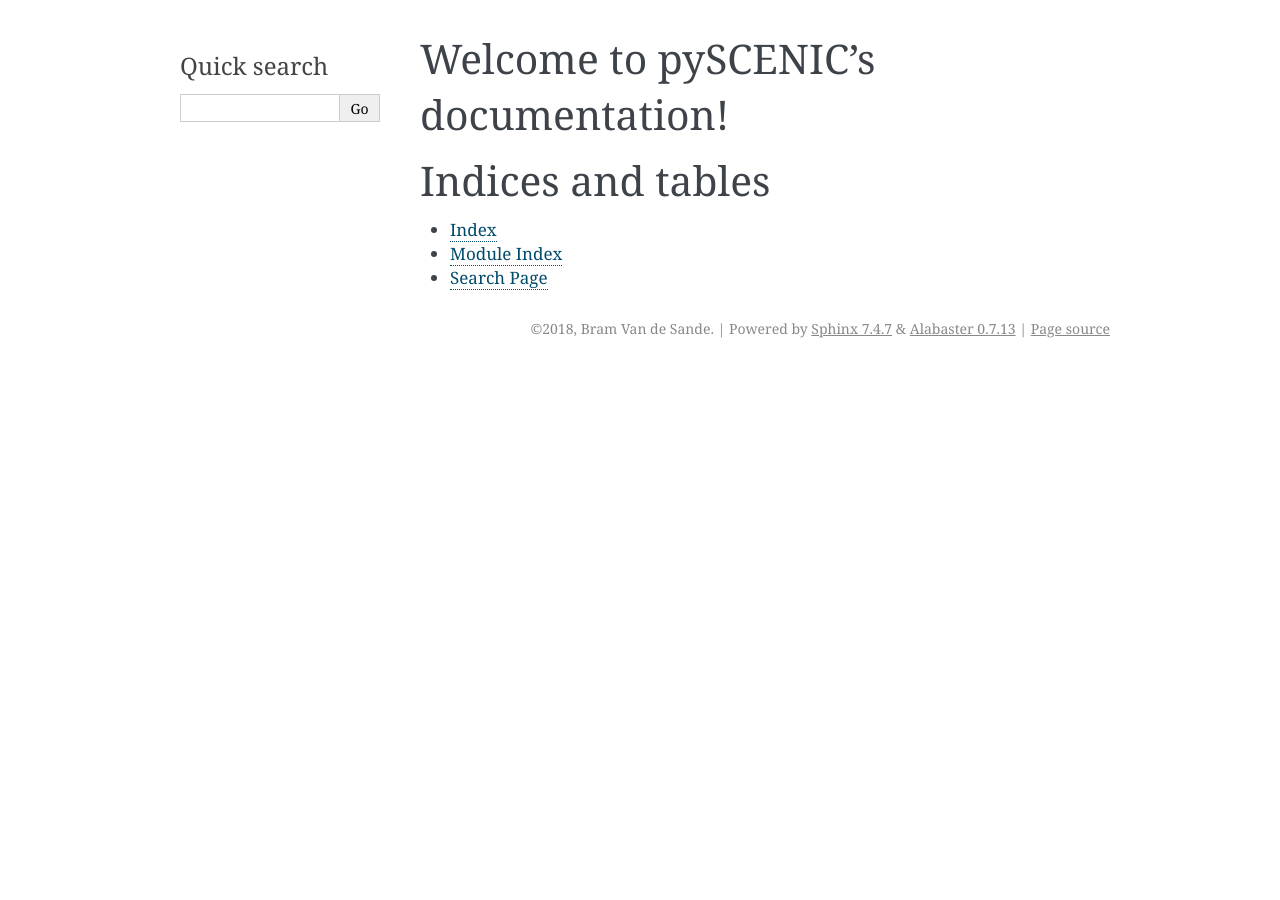
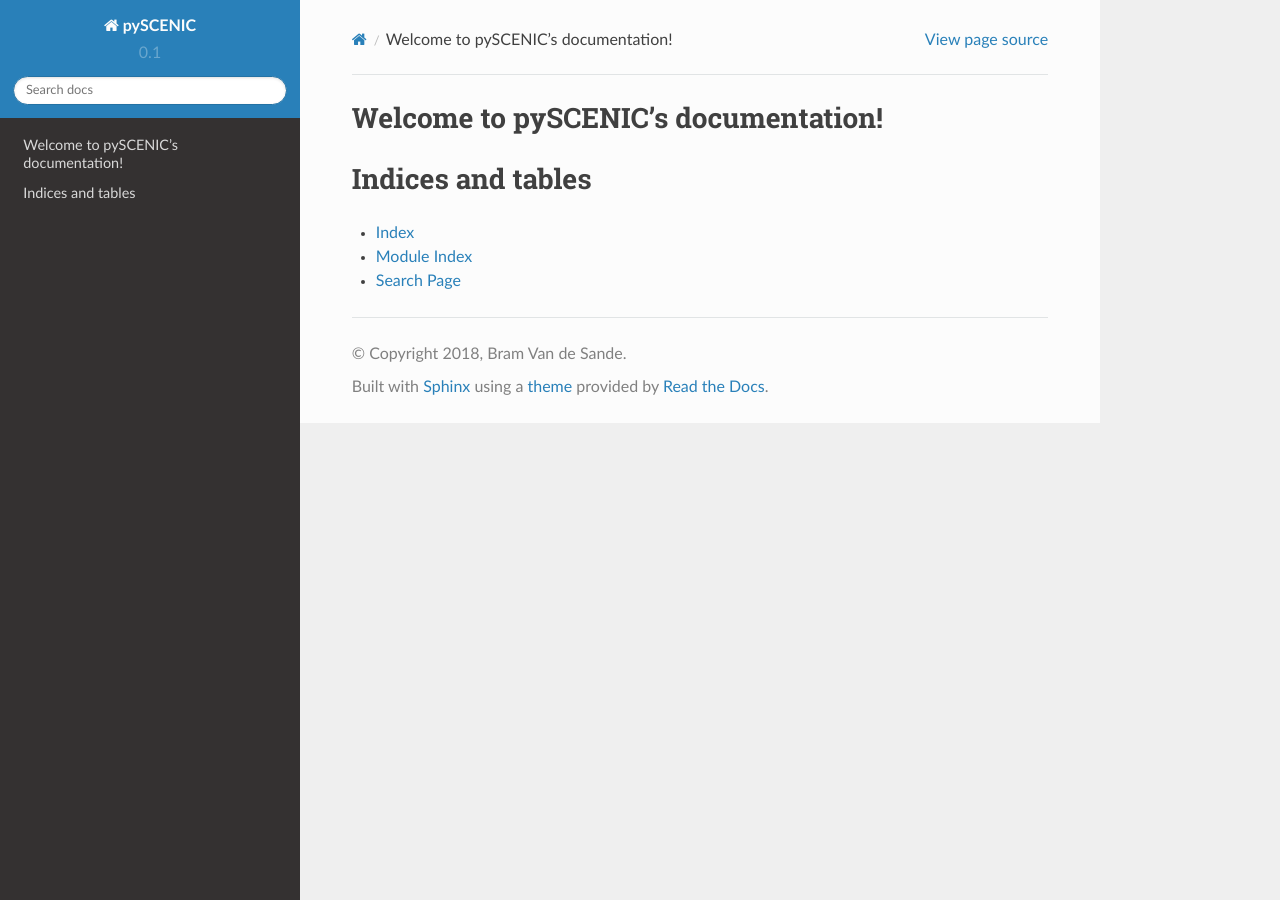
Before and after one commit to aertslab/pySCENIC, a Sphinx documentation site: the page built from docs/index.rst, in a window 1280 px wide. Built offline with Sphinx 7.4.7 and the Read the Docs theme 2.0.0, drawn with Linux system fonts in a browser that asks for light colours.

Commit message:
Configuration of sphinx: readthedocs theme.

```diff
--- a/docs/conf.py
+++ b/docs/conf.py
@@ -84,7 +84,7 @@ todo_include_todos = False
 # The theme to use for HTML and HTML Help pages.  See the documentation for
 # a list of builtin themes.
 #
-html_theme = 'alabaster'
+html_theme = "sphinx_rtd_theme"
 
 # Theme options are theme-specific and customize the look and feel of a theme
 # further.  For a list of options available for each theme, see the
--- a/requirements.txt
+++ b/requirements.txt
@@ -5,3 +5,4 @@ numpy
 pandas
 dask
 numba
+sphinx_rtd_theme
```
Also changed, not shown: 1 other file.
